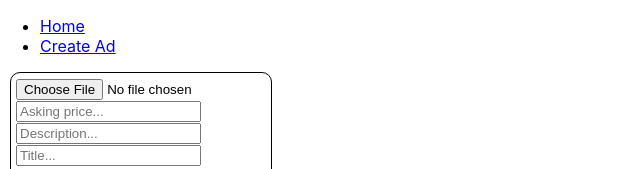
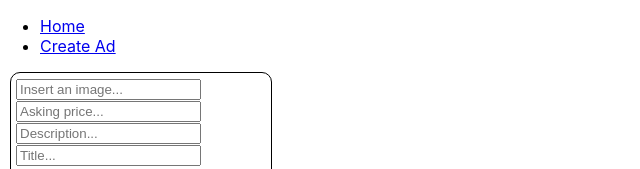
Before and after one commit to basically-joe/ClassifiedAds, a React (Create React App) app in the folder frontend/classifiedadds/: page /createad in a window 1280 px wide. Shown: the top 169 px of the page, without its empty margins (0-640 px from the left). Built offline with nearby package versions, Linux system fonts and the light colour scheme; no server answers.

Commit message:
can add image from frontend to display on screen

```diff
--- a/frontend/classifiedadds/src/components/AdForm.js
+++ b/frontend/classifiedadds/src/components/AdForm.js
@@ -58,7 +58,7 @@ class AdForm extends Component {
                 onSubmit={this.handleSubmit}
             >
                 <input
-                    type="file"
+                    type="text"
                     placeholder="Insert an image..."
                     value={this.state.image}
                     onChange={this.handleImageChange}
```
